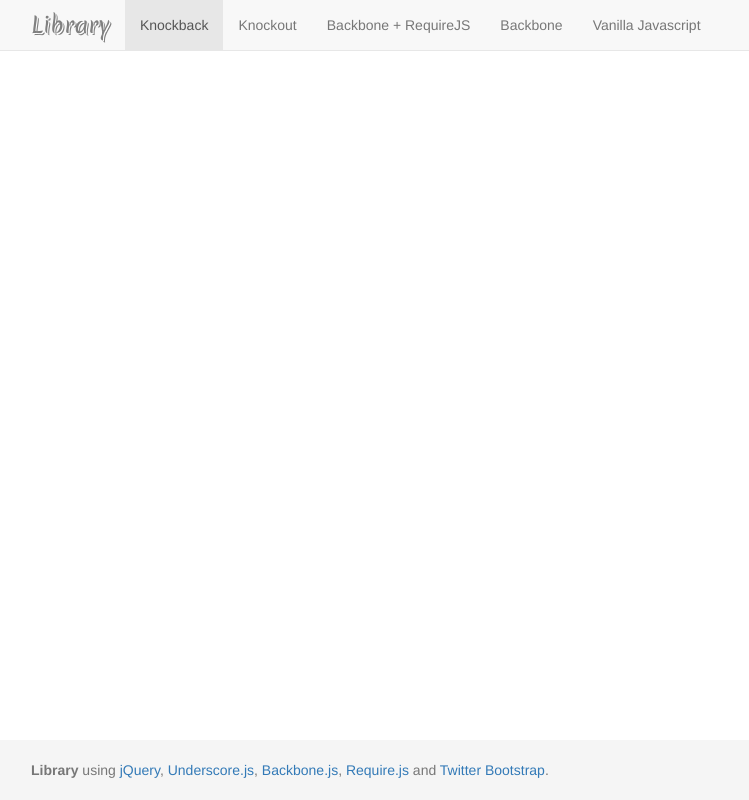
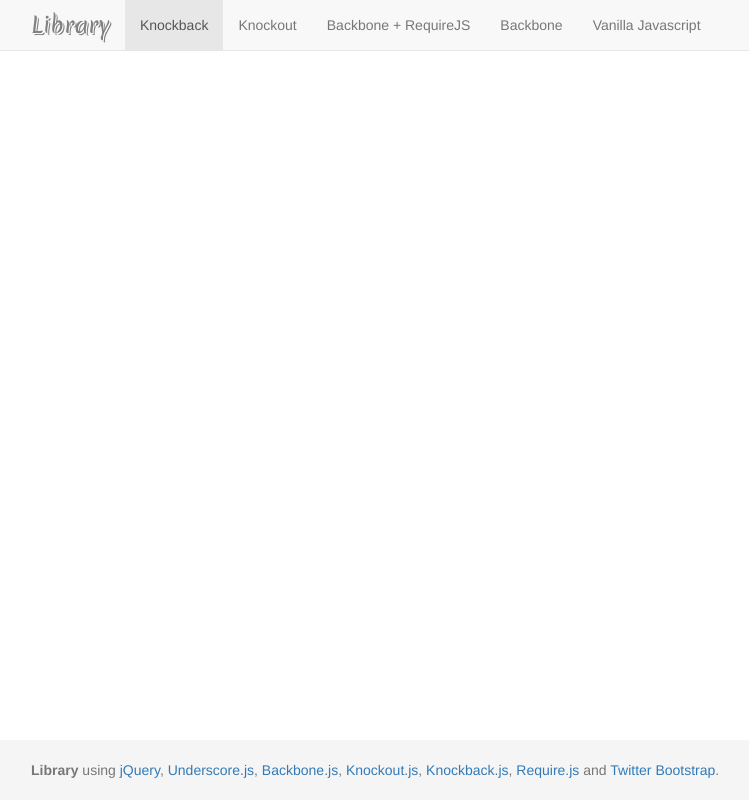
Before and after one commit to osama-ibrahim/library, a website: page public/knockback/app/index.html in a window 1280 px wide. Shown: the whole page, without its empty margins (244-993 px from the left). Drawn offline with nearby package versions, Linux system fonts and the light colour scheme.

Commit message:
Added links to knockout and knockback site.

```diff
--- a/public/knockback/app/index.html
+++ b/public/knockback/app/index.html
@@ -49,7 +49,7 @@
         <div class="container">
             <p class="text-muted credit">
                 <b>Library</b> using
-                <a href="http://jquery.com" target="_blank">jQuery</a>, <a href="http://underscorejs.org" target="_blank">Underscore.js</a>, <a href="http://backbonejs.org" target="_blank">Backbone.js</a>, <a href="http://requirejs.org" target="_blank">Require.js</a> and <a href="http://getbootstrap.com" target="_blank">Twitter Bootstrap</a>.
+                <a href="http://jquery.com" target="_blank">jQuery</a>, <a href="http://underscorejs.org" target="_blank">Underscore.js</a>, <a href="http://backbonejs.org" target="_blank">Backbone.js</a>, <a href="http://knockoutjs.com" target="_blank">Knockout.js</a>, <a href="http://kmalakoff.github.io/knockback/" target="_blank">Knockback.js</a>, <a href="http://requirejs.org" target="_blank">Require.js</a> and <a href="http://getbootstrap.com" target="_blank">Twitter Bootstrap</a>.
             </p>
         </div>
     </footer>
```
Also changed, not shown: public/knockout/app/index.html (+1 -1 lines).
